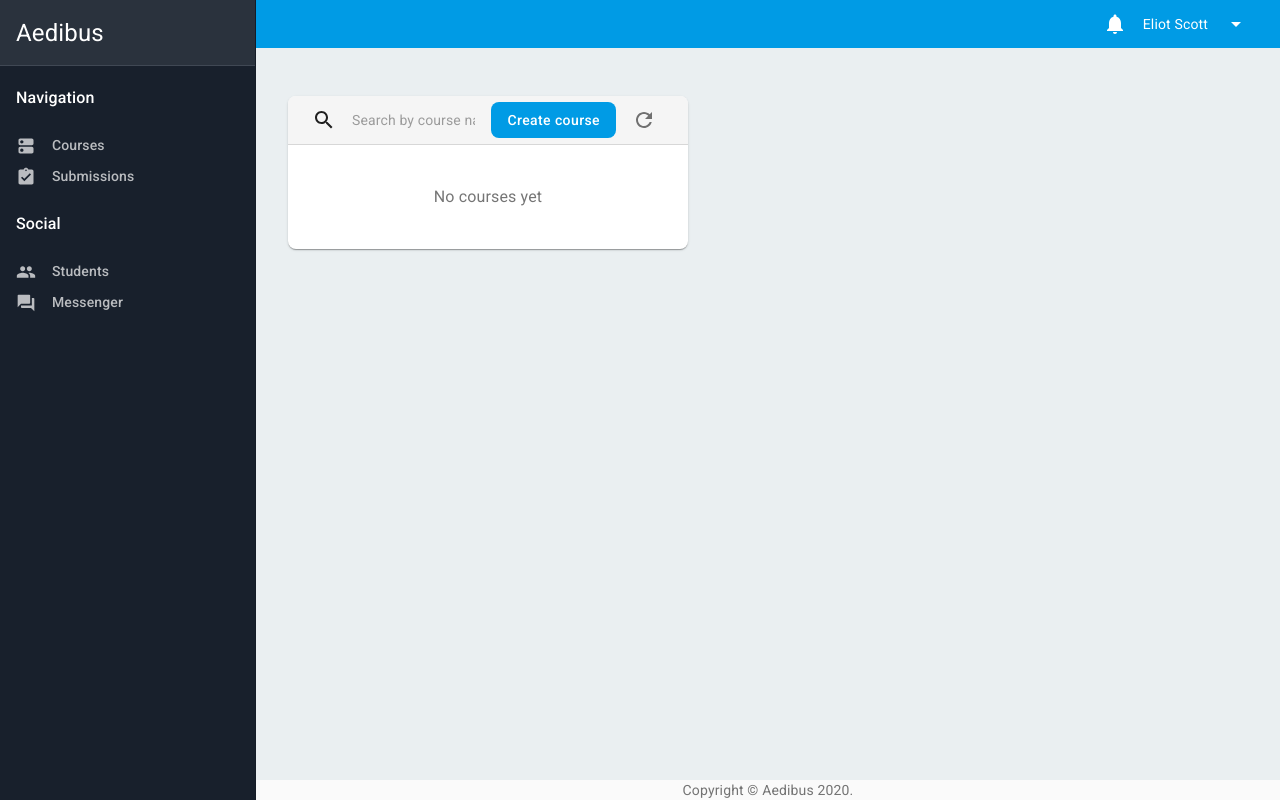
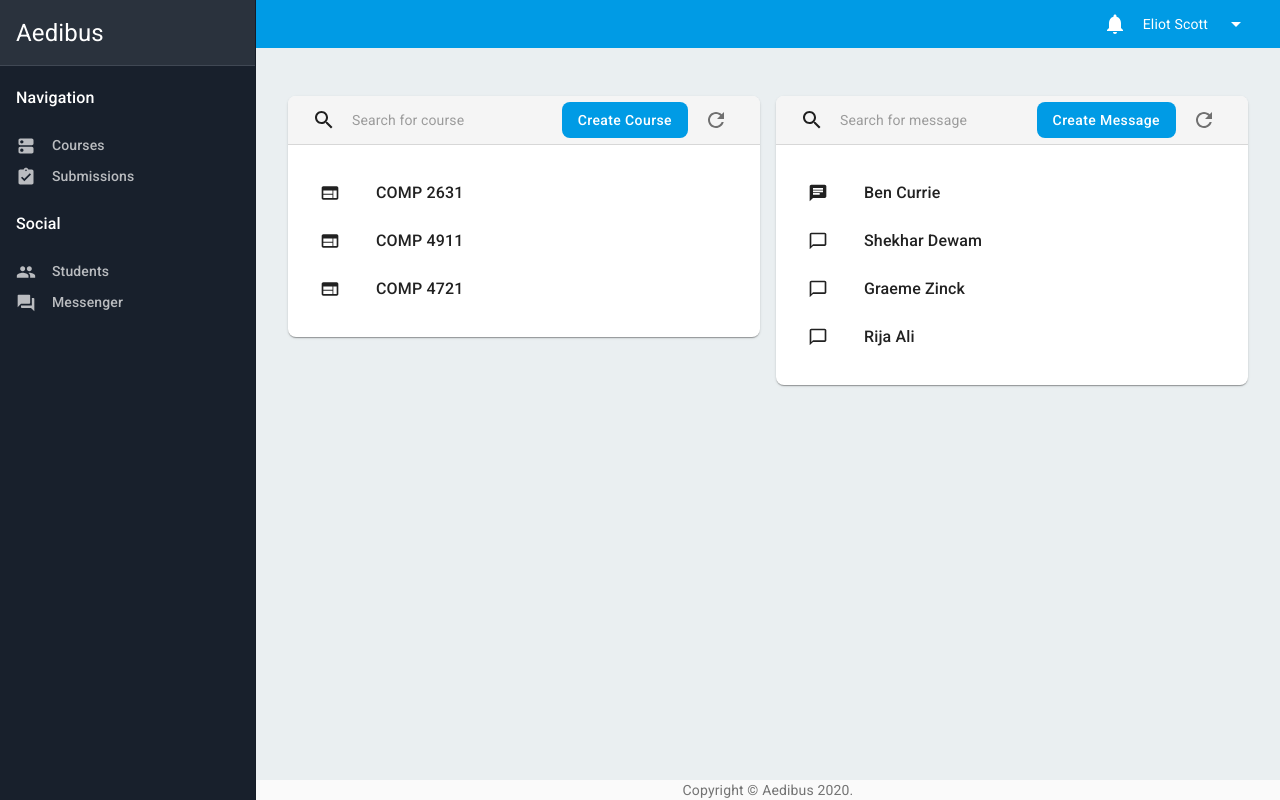
Before and after one commit to evscott/aedibus-web-client, a React (Create React App) app: page /home in a window 1280 px wide. Built offline with nearby package versions, Linux system fonts and the light colour scheme; a web font is replaced by a local one.

Commit message:
Saving work

```diff
--- a/src/Components/Dashboard/Content.js
+++ b/src/Components/Dashboard/Courses/CourseFinder.js
@@ -2,16 +2,18 @@ import React from 'react';
 import PropTypes from 'prop-types';
 import AppBar from '@material-ui/core/AppBar';
 import Toolbar from '@material-ui/core/Toolbar';
-import Typography from '@material-ui/core/Typography';
 import Paper from '@material-ui/core/Paper';
 import Grid from '@material-ui/core/Grid';
 import Button from '@material-ui/core/Button';
 import TextField from '@material-ui/core/TextField';
 import Tooltip from '@material-ui/core/Tooltip';
 import IconButton from '@material-ui/core/IconButton';
+import Tabs from '@material-ui/core/Tabs';
+import Tab from '@material-ui/core/Tab';
 import { withStyles } from '@material-ui/core/styles';
 import SearchIcon from '@material-ui/icons/Search';
 import RefreshIcon from '@material-ui/icons/Refresh';
+import CourseList from "./CourseList";
 
 const styles = theme => ({
     paper: {
@@ -32,12 +34,34 @@ const styles = theme => ({
         marginRight: theme.spacing(1),
     },
     contentWrapper: {
-        margin: '40px 16px',
+        margin: '16px 16px',
     },
 });
 
-function Content(props) {
+const courses = [
+    {
+        id: 0,
+        name: "COMP 2631",
+
+    },
+    {
+        id: 1,
+        name: "COMP 4911",
+
+    },
+    {
+        id: 2,
+        name: "COMP 4721",
+
+    },
+];
+
+function CourseFinder(props) {
     const { classes } = props;
+    const [value, setValue] = React.useState(0);
+    const handleChange = (event, newValue) => {
+        setValue(newValue);
+    };
 
     return (
         <Paper className={classes.paper}>
@@ -50,7 +74,7 @@ function Content(props) {
                         <Grid item xs>
                             <TextField
                                 fullWidth
-                                placeholder="Search by course name or ID"
+                                placeholder="Search for course"
                                 InputProps={{
                                     disableUnderline: true,
                                     className: classes.searchInput,
@@ -59,7 +83,7 @@ function Content(props) {
                         </Grid>
                         <Grid item>
                             <Button variant="contained" color="primary" className={classes.addUser}>
-                                Create course
+                                Create Course
                             </Button>
                             <Tooltip title="Reload">
                                 <IconButton>
@@ -71,16 +95,14 @@ function Content(props) {
                 </Toolbar>
             </AppBar>
             <div className={classes.contentWrapper}>
-                <Typography color="textSecondary" align="center">
-                    No courses yet
-                </Typography>
+                <CourseList courses={courses}/>
             </div>
         </Paper>
     );
 }
 
-Content.propTypes = {
+CourseFinder.propTypes = {
     classes: PropTypes.object.isRequired,
 };
 
-export default withStyles(styles)(Content);
+export default withStyles(styles)(CourseFinder);
--- a/src/Components/Courses/CourseList.js
+++ b/src/Components/Dashboard/Courses/CourseList.js
@@ -5,7 +5,7 @@ import List from "@material-ui/core/List";
 import ListItem from "@material-ui/core/ListItem";
 import ListItemIcon from "@material-ui/core/ListItemIcon";
 import ListItemText from "@material-ui/core/ListItemText";
-import FolderIcon from '@material-ui/icons/Folder';
+import WebIcon from '@material-ui/icons/Web';
 
 const useStyles = makeStyles(theme => ({
     root: {
@@ -20,29 +20,24 @@ const useStyles = makeStyles(theme => ({
     },
 }));
 
-function generate(element) {
-    return [0, 1, 2].map(value =>
-        React.cloneElement(element, {
-            key: value,
-        }),
-    );
-}
-
 export default (props) => {
     const classes = useStyles();
+    const { courses } = props;
 
     return (
         <Grid item>
             <div className={classes.demo}>
                 <List>
-                    {generate(
-                        <ListItem button>
-                            <ListItemIcon>
-                                <FolderIcon />
+                    {courses.map(({ id, name }) => (
+                        <ListItem key={id} button>
+                            <ListItemIcon className={classes.itemIcon}>
+                                <WebIcon/>
                             </ListItemIcon>
-                            <ListItemText primary="Course 1"/>
-                        </ListItem>,
-                    )}
+                            <ListItemText>
+                                {name}
+                            </ListItemText>
+                        </ListItem>
+                    ))}
                 </List>
             </div>
         </Grid>
--- a/src/Components/Dashboard/Dashboard.js
+++ b/src/Components/Dashboard/Dashboard.js
@@ -6,9 +6,10 @@ import Hidden from '@material-ui/core/Hidden';
 import Typography from '@material-ui/core/Typography';
 import Link from '@material-ui/core/Link';
 import Sidebar from './Sidebar/Sidebar';
-import Content from './Content';
+import CourseFinder from './Courses/CourseFinder';
 import Header from './Header/Header';
 import Grid from "@material-ui/core/Grid";
+import MessageFinder from "./Messenger/MessageFinder";
 
 function Copyright() {
     return (
@@ -186,9 +187,12 @@ function Dashboard(props) {
                 <div className={classes.app}>
                     <Header onDrawerToggle={handleDrawerToggle} />
                     <main className={classes.main}>
-                        <Grid container>
-                            <Grid item lg={5} md={12} xs={12}>
-                                <Content />
+                        <Grid container spacing={2}>
+                            <Grid item lg={6} md={12} xs={12}>
+                                <CourseFinder />
+                            </Grid>
+                            <Grid item lg={6} md={12} xs={12}>
+                                <MessageFinder />
                             </Grid>
                         </Grid>
                     </main>
--- /dev/null
+++ b/src/Components/Dashboard/Messenger/MessageFinder.js
@@ -0,0 +1,120 @@
+import React from 'react';
+import PropTypes from 'prop-types';
+import AppBar from '@material-ui/core/AppBar';
+import Toolbar from '@material-ui/core/Toolbar';
+import Paper from '@material-ui/core/Paper';
+import Grid from '@material-ui/core/Grid';
+import Button from '@material-ui/core/Button';
+import TextField from '@material-ui/core/TextField';
+import Tooltip from '@material-ui/core/Tooltip';
+import IconButton from '@material-ui/core/IconButton';
+import Tabs from '@material-ui/core/Tabs';
+import Tab from '@material-ui/core/Tab';
+import { withStyles } from '@material-ui/core/styles';
+import SearchIcon from '@material-ui/icons/Search';
+import RefreshIcon from '@material-ui/icons/Refresh';
+import PhoneIcon from '@material-ui/icons/Phone';
+import FavoriteIcon from '@material-ui/icons/Favorite';
+import PersonPinIcon from '@material-ui/icons/PersonPin';
+import MessageList from "./MessageList";
+
+const styles = theme => ({
+    paper: {
+        maxWidth: 936,
+        margin: 'auto',
+        overflow: 'hidden',
+    },
+    searchBar: {
+        borderBottom: '1px solid rgba(0, 0, 0, 0.12)',
+    },
+    searchInput: {
+        fontSize: theme.typography.fontSize,
+    },
+    block: {
+        display: 'block',
+    },
+    addUser: {
+        marginRight: theme.spacing(1),
+    },
+    contentWrapper: {
+        margin: '16px 16px',
+    },
+});
+
+const messages = [
+    {
+        id: 0,
+        name: "Ben Currie",
+        open: false,
+
+    },
+    {
+        id: 1,
+        name: "Shekhar Dewam",
+        open: true,
+
+    },
+    {
+        id: 2,
+        name: "Graeme Zinck",
+        open: true,
+
+    },
+    {
+        id: 3,
+        name: "Rija Ali",
+        open: true,
+
+    }
+];
+
+function MessageFinder(props) {
+    const { classes } = props;
+    const [value, setValue] = React.useState(0);
+    const handleChange = (event, newValue) => {
+        setValue(newValue);
+    };
+
+    return (
+        <Paper className={classes.paper}>
+            <AppBar className={classes.searchBar} position="static" color="default" elevation={0}>
+                <Toolbar>
+                    <Grid container spacing={2} alignItems="center">
+                        <Grid item>
+                            <SearchIcon className={classes.block} color="inherit" />
+                        </Grid>
+                        <Grid item xs>
+                            <TextField
+                                fullWidth
+                                placeholder="Search for message"
+                                InputProps={{
+                                    disableUnderline: true,
+                                    className: classes.searchInput,
+                                }}
+                            />
+                        </Grid>
+                        <Grid item>
+                            <Button variant="contained" color="primary" className={classes.addUser}>
+                                Create Message
+                            </Button>
+                            <Tooltip title="Reload">
+                                <IconButton>
+                                    <RefreshIcon className={classes.block} color="inherit" />
+                                </IconButton>
+                            </Tooltip>
+                        </Grid>
+                    </Grid>
+                </Toolbar>
+            </AppBar>
+            <div className={classes.contentWrapper}>
+                <MessageList messages={messages}/>
+            </div>
+        </Paper>
+    );
+}
+
+MessageFinder.propTypes = {
+    classes: PropTypes.object.isRequired,
+};
+
+export default withStyles(styles)(MessageFinder);
--- /dev/null
+++ b/src/Components/Dashboard/Messenger/MessageList.js
@@ -0,0 +1,46 @@
+import React from "react";
+import { makeStyles } from '@material-ui/core/styles';
+import Grid from "@material-ui/core/Grid";
+import List from "@material-ui/core/List";
+import ListItem from "@material-ui/core/ListItem";
+import ListItemIcon from "@material-ui/core/ListItemIcon";
+import ListItemText from "@material-ui/core/ListItemText";
+import ChatIcon from '@material-ui/icons/Chat';
+import ChatBubbleOutlineIcon from '@material-ui/icons/ChatBubbleOutline';
+
+const useStyles = makeStyles(theme => ({
+    root: {
+        flexGrow: 1,
+        maxWidth: 752,
+    },
+    demo: {
+        backgroundColor: theme.palette.background.paper,
+    },
+    title: {
+        margin: theme.spacing(4, 0, 2),
+    },
+}));
+
+export default (props) => {
+    const classes = useStyles();
+    const { messages } = props;
+
+    return (
+        <Grid item>
+            <div className={classes.demo}>
+                <List>
+                    {messages.map(({ id, name, open }) => (
+                        <ListItem key={id} button>
+                            <ListItemIcon className={classes.itemIcon}>
+                                { open ? <ChatBubbleOutlineIcon/> : <ChatIcon/> }
+                            </ListItemIcon>
+                            <ListItemText>
+                                {name}
+                            </ListItemText>
+                        </ListItem>
+                    ))}
+                </List>
+            </div>
+        </Grid>
+    );
+}
--- a/src/Components/Authentication/LandingPage.js
+++ b/src/Components/LandingPage/LandingPage.js
@@ -1,6 +1,6 @@
 import React, { Component } from 'react';
-import SignUp from "./SignUp";
-import SignIn from "./SignIn";
+import SignUp from "./Auth/SignUp";
+import SignIn from "./Auth/SignIn";
 
 export default class extends Component {
     constructor(props) {
--- a/src/Components/Routes.js
+++ b/src/Components/Routes.js
@@ -1,6 +1,6 @@
 import React from 'react';
 import { Switch, Route } from "react-router-dom";
-import LandingPage from "./Authentication/LandingPage";
+import LandingPage from "./LandingPage/LandingPage";
 import Dashboard from "./Dashboard/Dashboard";
 
 // const AuthenticatedRoute = ({ component: Component, ...rest}) => {
```
Also changed, not shown: src/Components/LandingPage/Auth/SignIn.js (renamed from src/Components/Authentication/SignIn.js), src/Components/LandingPage/Auth/SignUp.js (renamed from src/Components/Authentication/SignUp.js).
